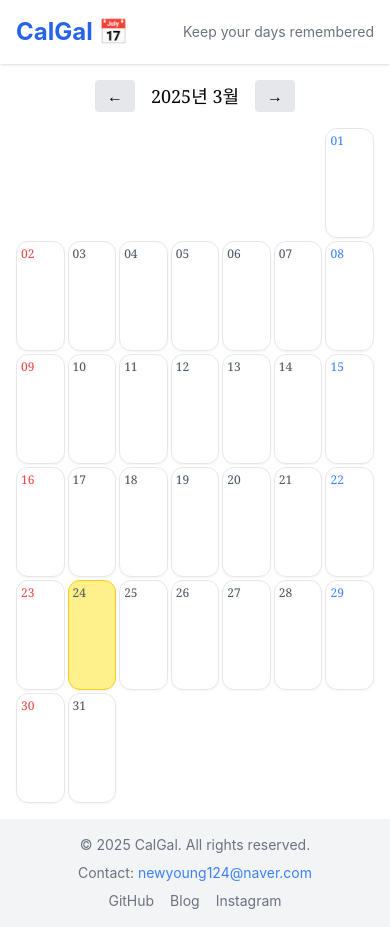
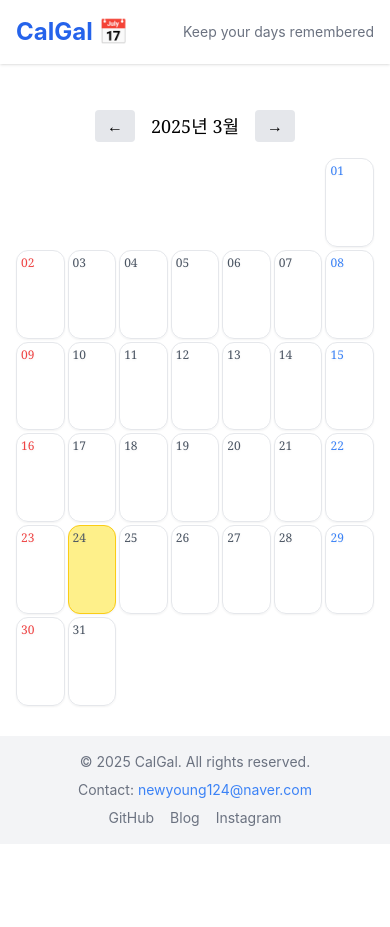
Before and after one commit to youngG124/cal-gal, a React (Create React App) app: page / in a window 390 px wide. After the commit the page ends 844 px from the top, so only its background shows below. Built offline with nearby package versions, Linux system fonts and the light colour scheme; no server answers.

Commit message:
UI change for IPhone

```diff
--- a/src/App.jsx
+++ b/src/App.jsx
@@ -10,7 +10,7 @@ function App() {
       </header>
 
       {/* 메인 콘텐츠 - Calendar */}
-      <main className="flex-grow flex items-center justify-center mb-4">
+      <main className="flex-grow flex items-center justify-center">
         <Calendar />
       </main>
 
--- a/src/Calendar.tsx
+++ b/src/Calendar.tsx
@@ -106,7 +106,7 @@ return (
 
     {/* 달력 */}
     <div className="w-full px-4">
-      <div className="grid grid-cols-7 gap-[3px] w-full max-w-full mx-auto" style={{ height: "80vh" }}>
+      <div className="grid grid-cols-7 gap-[3px] w-full max-w-full mx-auto" style={{ height: "65vh" }}>
         {blankCells}
         {dayCells}
       </div>
```
